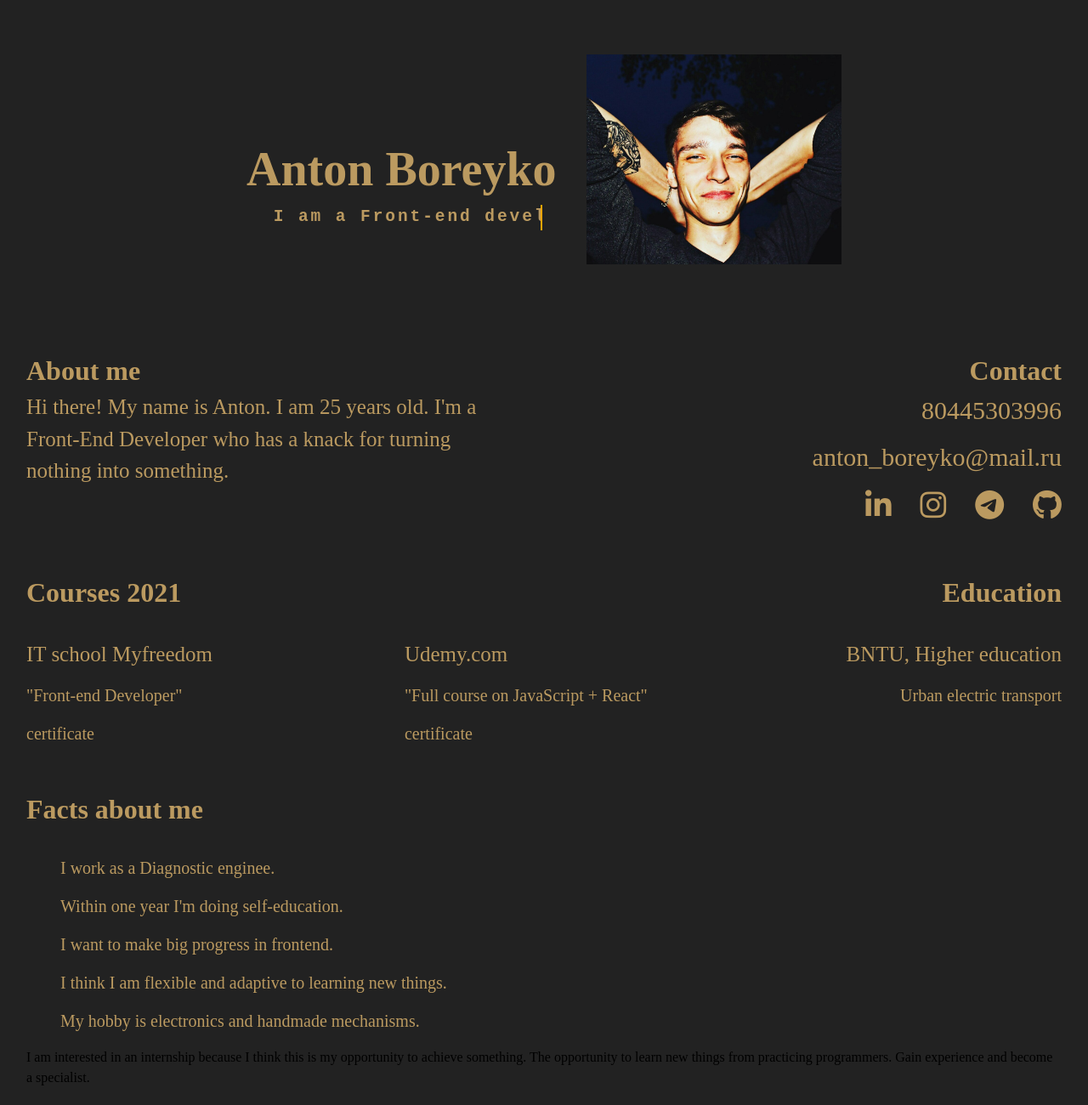
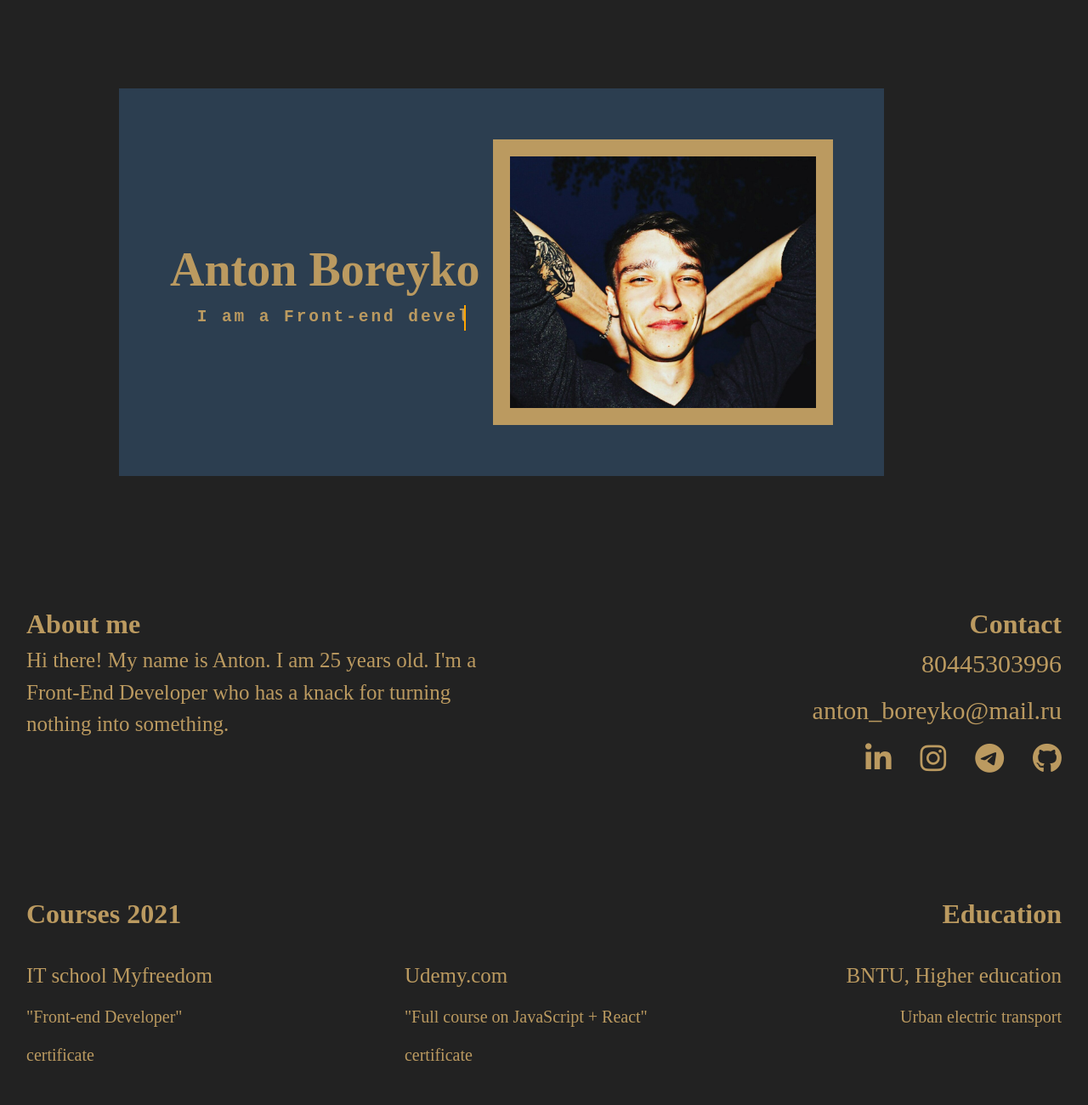
Before and after one commit to AntonBoreiko/test-DataMola, a plain HTML site: page index.html in a window 1280 px wide. Shown: the top 1300 px of the page at 85% size. Drawn offline with Linux system fonts and the light colour scheme.

Commit message:
create  main structure/fix css

```diff
--- a/index.html
+++ b/index.html
@@ -7,6 +7,7 @@
    <meta name="viewport" content="width=device-width, initial-scale=1.0">
    <link rel="stylesheet" href="style.css">
    <script src="https://kit.fontawesome.com/98db508811.js" crossorigin="anonymous"></script>
+   <script defer src='./index.js'></script>
    <title>test-DataMola</title>
 </head>
 
@@ -35,7 +36,7 @@
 
          <div class="main__content">
             <div class="main__content-wrapper">
-               <div class="main__content-about">
+               <div class="main__content-about element-animation">
                   <h2 class="main__content-title">About me</h2>
                   <p class="main__content-greetings">
                      Hi there! My name is Anton. I am 25 years old. I'm a Front-End Developer who has a knack for
@@ -43,7 +44,7 @@
                   </p>
                </div>
 
-               <div class="main__contact">
+               <div class="main__contact element-animation">
                   <h3 class="main__contact-title">Contact</h3>
                   <div class="main__contact-box">
                      <div class="main__contact-item">
@@ -65,7 +66,7 @@
 
 
             <div class="main__info">
-               <div class="main__courses">
+               <div class="main__courses element-animation">
                   <h4 class="main__courses-title">Courses 2021</h4>
                   <div class="main__courses-wrapper">
                      <div class="main__courses-item">
@@ -84,24 +85,26 @@
 
                </div>
 
-               <div class="main__info-education">
+               <div class="main__info-education element-animation">
                   <h4 class="main__info-title">Education</h4>
                   <span class="main__info-text">BNTU, Higher education</span>
                   <p class="main__info-content">Urban electric transport</p>
                </div>
 
             </div>
-            <div class="main__facts">
+            <div class="main__facts element-animation">
                <h4 class="main__facts-title">Facts about me</h4>
-               <ul class="main__facts-list">
+               <ul class="main__facts-list ">
                   <li class="main__facts-item">I work as a Diagnostic enginee.</li>
                   <li class="main__facts-item">Within one year I'm doing self-education.</li>
                   <li class="main__facts-item">I want to make big progress in frontend.</li>
-                  <li class="main__facts-item">I think I am flexible and adaptive to learning new things.</li>
+                  <li class="main__facts-item">I think I am flexible and adaptive to learning new
+                     things.</li>
                   <li class="main__facts-item">My hobby is electronics and handmade mechanisms.</li>
                </ul>
             </div>
-            <div class="main__question">
+            <div class="main__question element-animation">
+               <h4 class="main__question-title">Question</h4>
                <p class="main__question-text">I am interested in an internship because I think this is my opportunity to
                   achieve something. The
                   opportunity to learn
--- /dev/null
+++ b/index.js
@@ -0,0 +1,28 @@
+
+function onEntry(entry) {
+   entry.forEach(change => {
+      if (change.isIntersecting) {
+         change.target.classList.add('element-show')
+         if (change.target.classList.contains('main__facts')) {
+            change.target.classList.add('element-showSlow')
+         } else {
+            change.target.classList.remove('element-showSlow')
+         }
+      } else {
+         change.target.classList.remove('element-show')
+         change.target.classList.remove('element-showSlow')
+      }
+   })
+}
+
+let options = {
+   threshold: [0.5]
+}
+
+let observer = new IntersectionObserver(onEntry, options)
+
+let elements = document.querySelectorAll('.element-animation')
+
+for (let elm of elements) {
+   observer.observe(elm)
+}
--- a/style.css
+++ b/style.css
@@ -62,7 +62,6 @@ select {
       scroll-behavior: auto !important;
    }
 }
-
 .container {
    max-width: 1218px;
    margin: 0px auto;
@@ -73,22 +72,16 @@ header {
    display: flex;
    justify-content: center;
    align-items: center;
-   min-height: 200px;
+   min-height: 600px;
 }
 .header__block-autotext {
-   /* text-align: center; */
    width: 380px;
 }
-
 .header__block {
    display: flex;
-   /* padding-top: 5em;
-   display: flex;
-   /* justify-content: center; */
-   /* align-items: center; */
-   /* width: 500px; */
-   width: 700px;
-   /* display: flex; */
+   width: 90%;
+   background-color: #2c3e50;
+   padding: 60px;
    justify-content: space-between;
    align-items: center;
 }
@@ -97,12 +90,11 @@ header {
    color: #bb9a60;
 }
 .header__foto {
-   width: 300px;
-   height: 300px;
-   /* border: 1px solid #000;
-   border-radius: 20px; */
+   width: 500px;
+   height: 100%;
+   padding: 20px;
+   background-color: #bb9a60;
 }
-
 .header__block-autotext h2 {
    color: #bb9a60;
    font-family: monospace;
@@ -113,7 +105,6 @@ header {
    letter-spacing: 0.15em;
    animation: typing 6s steps(30, end) infinite, blink-caret 0.3s step-end infinite;
 }
-
 @keyframes typing {
    from {
       width: 0;
@@ -122,7 +113,6 @@ header {
       width: 100%;
    }
 }
-
 @keyframes blink-caret {
    from,
    to {
@@ -132,16 +122,13 @@ header {
       border-color: orange;
    }
 }
-
 main {
    background: #222;
-   padding: 3em 0;
 }
-
 .main__content-wrapper {
    display: flex;
    justify-content: space-around;
-   margin-bottom: 50px;
+   padding: 110px 0 80px 0;
 }
 .main__contact {
    text-align: right;
@@ -150,13 +137,9 @@ main {
    font-size: 2rem;
    color: #bb9a60;
 }
-/* .main__contact-box {
-   text-align: left;
-} */
 .main__contact-box a {
    display: inline-block;
    margin-left: 30px;
-
    font-size: 35px;
    color: #bb9a60;
    text-decoration: none;
@@ -167,7 +150,6 @@ main {
 .main__contact-box a:hover {
    color: #fff;
 }
-
 .main__contact-item a {
    display: block;
    font-size: 30px;
@@ -182,11 +164,10 @@ main {
    color: #bb9a60;
    width: 60%;
 }
-
 .main__info {
    display: flex;
    justify-content: space-between;
-   margin-bottom: 50px;
+   padding: 50px 0;
 }
 .main__courses {
    width: 60%;
@@ -200,7 +181,6 @@ main {
    color: #bb9a60;
    margin-bottom: 30px;
 }
-
 .main__courses-wrapper {
    display: flex;
    justify-content: space-between;
@@ -209,13 +189,11 @@ main {
    font-size: 25px;
    color: #bb9a60;
 }
-
 .main__courses p {
    font-size: 20px;
    color: #bb9a60;
    margin: 15px 0;
 }
-
 .main__courses a {
    font-size: 20px;
    color: #bb9a60;
@@ -227,7 +205,6 @@ main {
 .main__courses a:hover {
    color: #fff;
 }
-
 .main__info-text {
    font-size: 25px;
    color: #bb9a60;
@@ -237,17 +214,18 @@ main {
    color: #bb9a60;
    margin: 15px 0;
 }
-
 .main__facts {
+   padding: 70px 0;
+   transform: translateX(-700px);
+   opacity: 0;
 }
-
 .main__facts-title {
    font-size: 2rem;
    color: #bb9a60;
    margin-bottom: 30px;
 }
-
 .main__facts-list {
+   padding-left: 0;
 }
 .main__facts-item {
    list-style: none;
@@ -255,3 +233,28 @@ main {
    color: #bb9a60;
    margin: 15px 0;
 }
+.main__question {
+   padding: 60px 0;
+}
+.main__question-title {
+   font-size: 2rem;
+   color: #bb9a60;
+   margin-bottom: 30px;
+}
+.main__question-text {
+   font-size: 20px;
+   color: #bb9a60;
+}
+.element-animation {
+   opacity: 0.1;
+}
+.element-animation.element-show {
+   opacity: 1;
+   color: #bb9a60;
+   transition: all 1s;
+}
+.element-animation.element-showSlow {
+   padding: 70px 0;
+   transform: translateX(0px);
+   transition: all 0.8s;
+}
```
